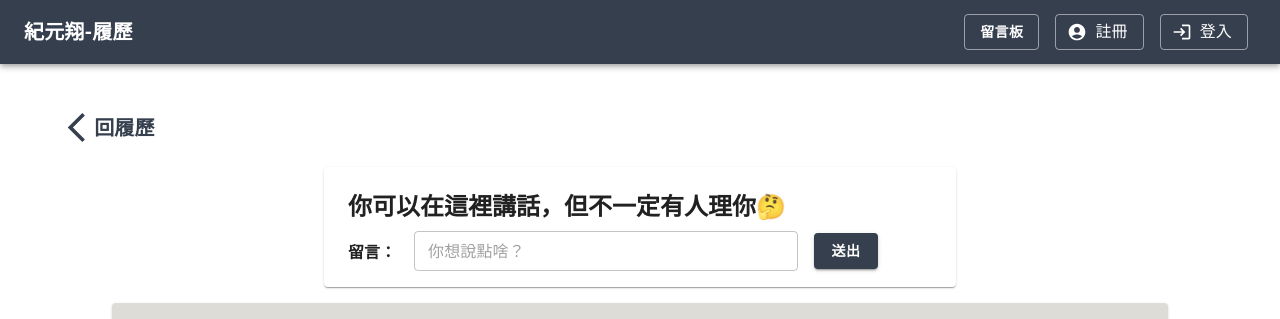
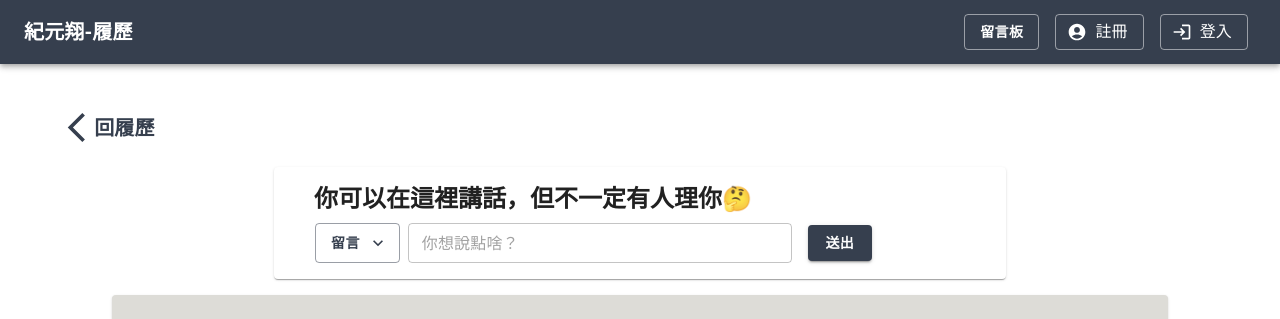
Before and after one commit to corbin419/corbin-resume, a React (Create React App) app: page /Board in a window 1280 px wide. Shown: the top 319 px of the page. Built offline with nearby package versions, Linux system fonts and the light colour scheme; no server answers.

Commit message:
訪客/改連結名字/搜尋按鈕

```diff
--- a/public/index.html
+++ b/public/index.html
@@ -6,7 +6,7 @@
     <meta name="theme-color" content="#000000" />
     <meta
       name="description"
-      content="Web site created using create-react-app"
+      content="你好，我是紀元翔"
     />
     <!--
       manifest.json provides metadata used when your web app is installed on a
--- a/src/Componments/NavBar.js
+++ b/src/Componments/NavBar.js
@@ -145,6 +145,12 @@ export default function ButtonAppBar(props) {
       setOpen(false);
     }
   };
+  const guestLogin = () => {
+    setHidden(false);
+    setOpen(false);
+    setWho("你是Guest");
+    setLoginName("登出");
+  };
 
   React.useEffect(() => {
     if (localStorage.getItem("login_token")) {
@@ -169,13 +175,6 @@ export default function ButtonAppBar(props) {
   };
   const handleChange = (event, newValue) => {
     setValue(newValue);
-  };
-  const guestLogin = () => {
-    console.log("wee");
-    setOpen(false);
-    setWho("你是Guest");
-    setHidden(false);
-    setLoginName("登出");
   };
   const handleLogout = () => {
     console.log("7414");
--- a/src/Pages/Board.js
+++ b/src/Pages/Board.js
@@ -10,6 +10,8 @@ import {
   Snackbar,
   Avatar,
   Collapse,
+  Menu,
+  MenuItem,
 } from "@mui/material";
 import MuiAlert from "@mui/material/Alert";
 import { createTheme, ThemeProvider } from "@mui/material/styles";
@@ -18,6 +20,7 @@ import { useEffect } from "react";
 import axios from "../Axios.config";
 import Edit from "../Componments/EditBtn";
 import Delete from "../Componments/DeleteBtn";
+import KeyboardArrowDownIcon from "@mui/icons-material/KeyboardArrowDown";
 import { TransitionGroup } from "react-transition-group";
 
 const theme = createTheme({
@@ -52,6 +55,10 @@ export default function Board(props) {
   const [message, setMessage] = React.useState([]);
   const [messageContent, setMessageContent] = React.useState("");
   const [U, setU] = React.useState(false);
+  const [anchorEl, setAnchorEl] = React.useState(null);
+  const [postorsearch, setPostorsearch] = React.useState("留言");
+  const [placeholder, setPlaceholder] = React.useState("你想說點啥？");
+  const openmenu = Boolean(anchorEl);
 
   const handleMessage = async () => {
     let check_message = false;
@@ -103,7 +110,22 @@ export default function Board(props) {
     const messageContent = e.target.value;
     setMessageContent(messageContent);
   };
-
+  const handleOpenList = (event) => {
+    setAnchorEl(event.currentTarget);
+  };
+  const handleCloseMenu = () => {
+    setAnchorEl(null);
+  };
+  const handletoSearch = () => {
+    setPostorsearch("搜尋");
+    setPlaceholder("你想找啥留言？");
+    setAnchorEl(null);
+  };
+  const handletopost = () => {
+    setPostorsearch("留言");
+    setPlaceholder("你想說點啥？");
+    setAnchorEl(null);
+  };
   return (
     <div>
       <Box sx={{ marginTop: "5vh", paddingLeft: "4vw" }}>
@@ -122,12 +144,12 @@ export default function Board(props) {
         sx={{
           p: 2,
           margin: "auto",
-          maxWidth: 600,
+          maxWidth: 700,
           marginTop: "2vh",
           flexCollapse: 1,
         }}
       >
-        <Box sx={{ m: 1 }}>
+        <Box sx={{ m: "auto 24px" }}>
           <Typography
             gutterBottom
             variant="h5"
@@ -137,14 +159,35 @@ export default function Board(props) {
             你可以在這裡講話，但不一定有人理你🤔
           </Typography>
         </Box>
-        <Box display="flex">
-          <Typography sx={{ width: "58px", p: 1 }} variant="h7">
-            留言：
-          </Typography>
+        <Box display="flex" sx={{ m: "auto", width: "650px" }}>
+          <ThemeProvider theme={theme}>
+            <Button
+              variant="outlined"
+              color="Button"
+              sx={{ mr: 1 }}
+              endIcon={<KeyboardArrowDownIcon />}
+              onClick={handleOpenList}
+            >
+              <Typography variant="h7">{postorsearch}</Typography>
+            </Button>
+            <Menu
+              open={openmenu}
+              onClose={handleCloseMenu}
+              anchorEl={anchorEl}
+              sx={{ marginLeft: "8px" }}
+            >
+              <MenuItem onClick={handletopost}>
+                <Typography variant="body2">留言</Typography>
+              </MenuItem>
+              <MenuItem onClick={handletoSearch}>
+                <Typography variant="body2">搜尋</Typography>
+              </MenuItem>
+            </Menu>
+          </ThemeProvider>
           <TextField
             size="small"
             sx={{ width: "30vw" }}
-            placeholder="你想說點啥？"
+            placeholder={placeholder}
             value={messageContent}
             onChange={handleTextareaChange}
           />
```
